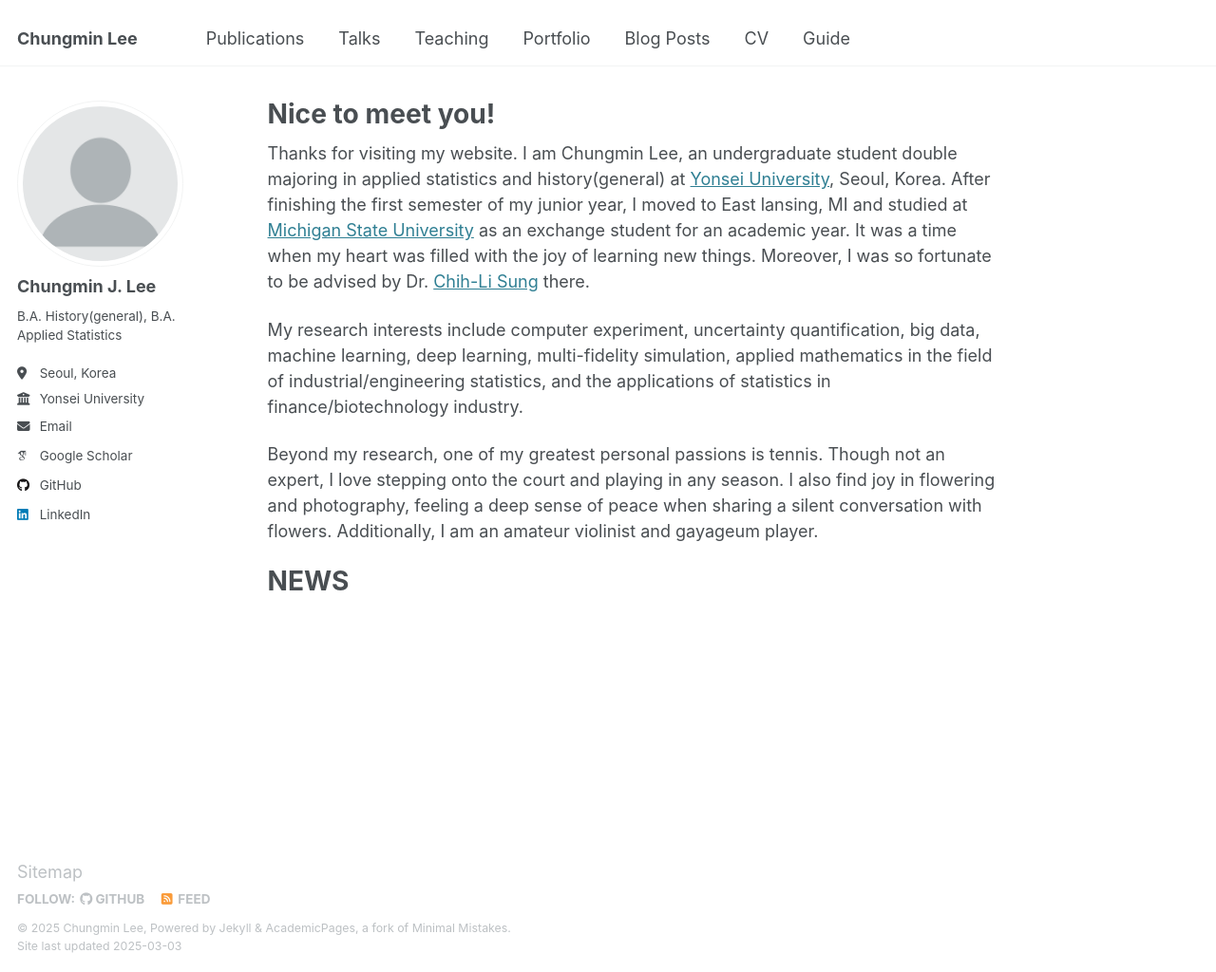
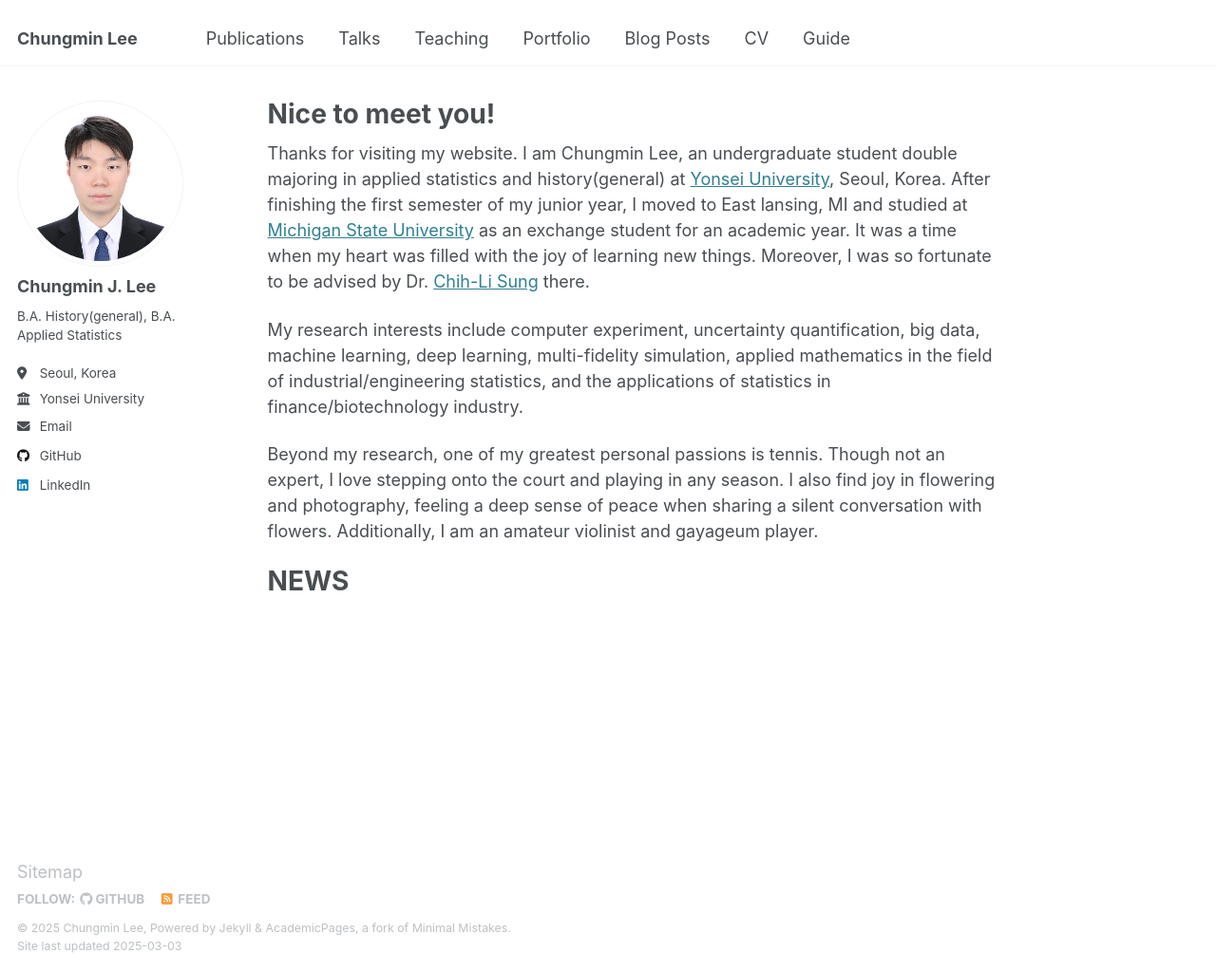
Before and after one commit to Chungminlee08/Chungminlee08.github.io, a Jekyll site: the page built from _pages/about.md, in a window 1280 px wide and 1024 px high. Shown: the whole window at 95% size. Built offline with Jekyll 4.4.1, drawn with Linux system fonts in a browser that asks for light colours; some web fonts are replaced.

Commit message:
profile photo update

```diff
--- a/_config.yml
+++ b/_config.yml
@@ -22,7 +22,7 @@ repository               : "academicpages/academicpages.github.io"
 #               Additional customization can be done by editing /_includes/author-profile.html
 author:
   # Biographic information
-  avatar           : "profile.png"
+  avatar           : "US_VISA.jpg"
   name             : "Chungmin J. Lee"
   pronouns         : # example: "she/her"
   bio              : "B.A. History(general), B.A. Applied Statistics"
@@ -33,7 +33,7 @@ author:
 
   # Academic websites
   arxiv            : # URL - Update with the correct link to your profile
-  googlescholar    : "https://scholar.google.com/"
+  googlescholar    : #"https://scholar.google.com/"
   #impactstory      : # URL
   #orcid            : "http://orcid.org/yourorcidurl"
   #semantic         : # URL
```
